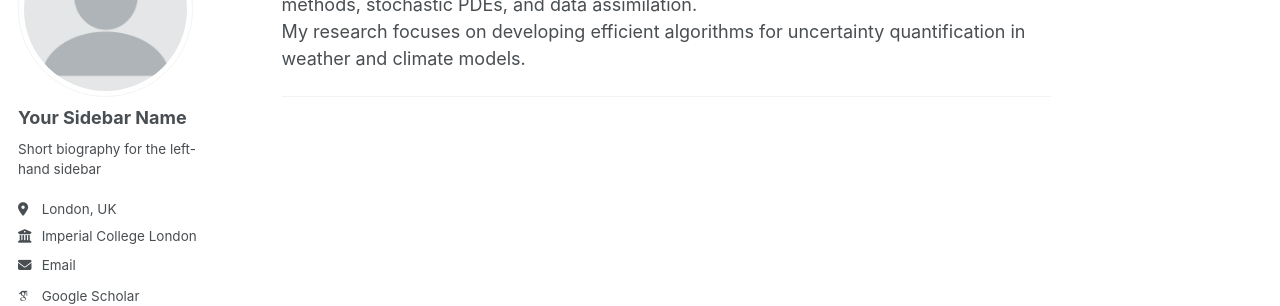
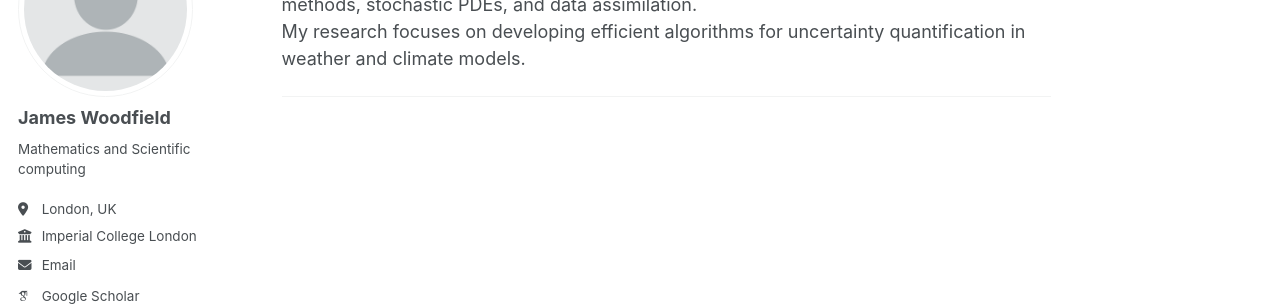
Before and after one commit to jameswoodfield/jameswoodfield.github.io, a Jekyll site: the page built from _pages/about.md, in a window 1280 px wide. Shown: the part 177-483 px from the top of the page. Built offline with Jekyll 4.4.1, drawn with Linux system fonts in a browser that asks for light colours; some web fonts are replaced; a script that is not in the unit is left out.

Commit message:
Update author info and disable sharing in config
Updated the author name and bio in _config.yml to reflect James Woodfield and a new biography. Also disabled the share feature for posts by setting 'share' to false.

```diff
--- a/_config.yml
+++ b/_config.yml
@@ -23,9 +23,9 @@ repository               : "academicpages/academicpages.github.io"
 author:
   # Biographic information
   avatar           : "profile.png"
-  name             : "Your Sidebar Name"
+  name             : "James Woodfield"
   pronouns         : # example: "she/her"
-  bio              : "Short biography for the left-hand sidebar"
+  bio              : "Mathematics and Scientific computing"
   location         : "London, UK"
   employer         : "Imperial College London"
   uri              : # URL
@@ -242,7 +242,7 @@ defaults:
       author_profile: true
       read_time: true
       comments: true
-      share: true
+      share: false
       related: true
   # _pages
   - scope:
```
